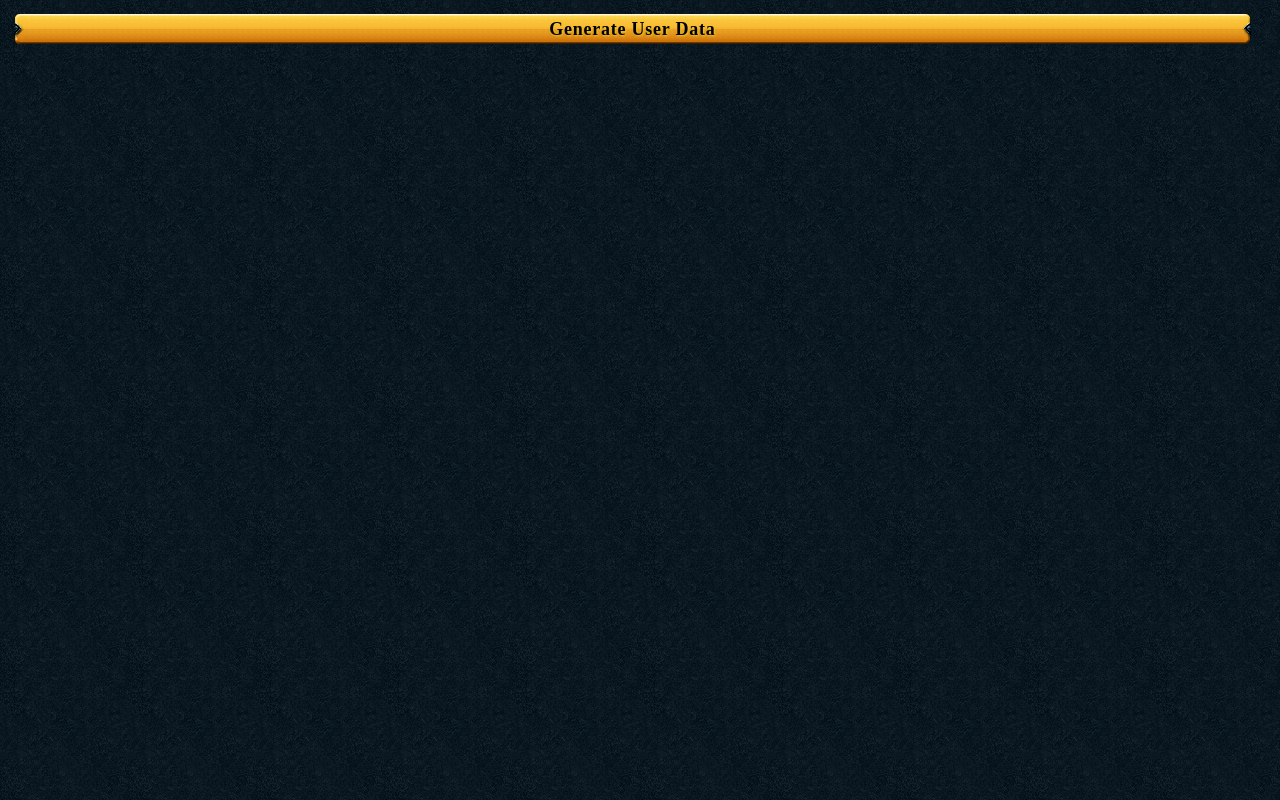
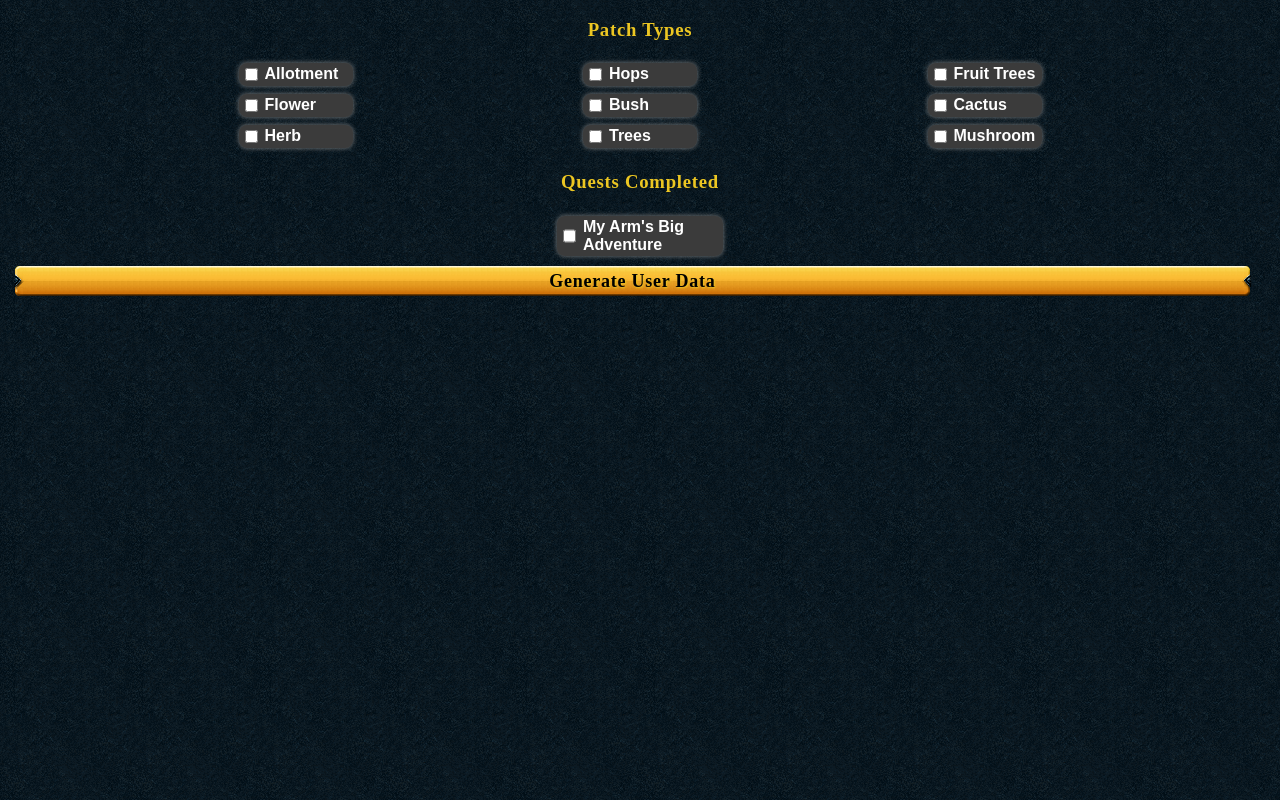
Before and after one commit to cjfritz9/Alt-1-Efficient-Farm-Runs, a React (Create React App) app: page /new-preset in a window 1280 px wide. Built offline with nearby package versions, Linux system fonts and the light colour scheme; a web font is replaced by a local one.

Commit message:
functionality for selecting patch types complete

```diff
--- a/public/index.css
+++ b/public/index.css
@@ -1,7 +1,12 @@
+html {
+  font-family: 'Poppins', sans-serif;
+  font-weight: bold;
+  color: #FFF;
+}
+
 body {
   background-image: url('./images/background.png');
   min-width: 250px;
-  overflow: hidden;
 }
 
 .nis-button {
@@ -27,7 +32,7 @@ body {
 }
 
 .option-button {
-  width: 33%;
+  width: 31%;
 }
 .nis-button::before {
   width: 12px;
@@ -66,14 +71,54 @@ body {
   color: #ecc622;
   text-align: center;
   font-family: 'trajan-pro-3';
+  letter-spacing: .75px;
   text-shadow: 2px 2px 2px 2px rgb(155, 155, 155);
 }
 
-#option-buttons-wrapper {
+#checkbox-buttons-wrapper {
   display: flex;
+  align-items: flex-end;
+}
+
+#patch-types-wrapper {
+  display: flex;
+  flex-direction: column;
+  flex-wrap: wrap;
+  align-items: flex-start;
+  max-height: 95px;
+  align-content: space-evenly;
+}
+
+#quests-completed-wrapper {
+  display: flex;
+  flex-direction: column;
+  flex-wrap: wrap;
+  align-items: flex-start;
+  max-height: 95px;
+  align-content: space-evenly;
+}
+
+.checkbox-label-wrapper {
+  display: flex;
+  border-radius: 8px;
+  background-color: rgb(59, 59, 59);
+  padding: 2px;
+  padding-right: 4px;
+  margin: 4px 0px;
+  box-shadow: 0px 0px 5px grey;
+  width: 108px;
+}
+
+#checkbox-quests-wrapper {
+  width: 160px;
+}
+
+.checkbox-labels {
+  margin-left: 4px;
 }
 
 @font-face{
 	font-family:'trajan-pro-3';
 	src:url(./data/Trajans-Caps\ Normal.ttf)
 }
+@import url('https://fonts.googleapis.com/css2?family=Poppins&display=swap');
--- a/src/components/App.tsx
+++ b/src/components/App.tsx
@@ -1,37 +1,18 @@
-import { useEffect, useRef, useState } from 'react';
 import { Route, Routes } from 'react-router-dom';
 import NewPreset from './NewPreset';
 import Home from './Home';
 import Landing from './Landing';
 
 const App: React.FC = () => {
-  const [user, setUser] = useState(null)
-  const userRef = useRef();
-
-  const getUserInfo = () => {
-    if (!user) {
-      const userSettings = localStorage.getItem('efficient_farm_runs');
-
-      if (userSettings && typeof userSettings === 'string') {
-        const parsedSettings = JSON.parse(userSettings);
-        setUser(parsedSettings)
-        userRef.current = parsedSettings;
-      }
-    }
-  };
-
-  useEffect(() => {
-    getUserInfo();
-  });
 
   return (
-    <div>
+    <>
       <Routes>
-        <Route path='/' element={<Landing user={userRef.current!} />} />
+        <Route path='/' element={<Landing />} />
         <Route path='/home' element={<Home />} />
         <Route path='/new-preset' element={<NewPreset />} />
       </Routes>
-    </div>
+    </>
   );
 };
 
--- a/src/components/Landing.tsx
+++ b/src/components/Landing.tsx
@@ -1,28 +1,31 @@
 import React, { useEffect } from 'react';
 import { useNavigate } from 'react-router';
-import { UserProps } from '../models/props';
 
-const Landing: React.FC<UserProps> = ({ user }) => {
+const Landing: React.FC = () => {
   const navigate = useNavigate();
+
+  const userData = localStorage.getItem('efficient_farm_runs')
 
   const newPresetHandler = () => {
     navigate('/new-preset');
   };
 
   useEffect(() => {
-    if (user) {
+    if (userData) {
       navigate('/home')
+    } else {
+
     }
   })
 
   return (
-    <div style={{ color: 'white' }}>
+    <main className='outer-wrapper'>
       <div>
         <button className='nis-button' onClick={newPresetHandler}>
           Create New Preset
         </button>
       </div>
-    </div>
+    </main>
   );
 };
 
--- a/src/components/NewPreset.tsx
+++ b/src/components/NewPreset.tsx
@@ -1,13 +1,24 @@
-import React from "react"
-import { useNavigate } from "react-router"
+import React, { useRef } from 'react';
+import { useNavigate } from 'react-router';
+import { PatchTypes } from '../models/preset';
+import { defaultPresets } from '../utils/defaults';
 
 const NewPreset: React.FC = () => {
+  const presetRef = useRef(defaultPresets);
 
   const navigate = useNavigate();
 
   const testHandler = () => {
-    localStorage.setItem('efficient_farm_runs', JSON.stringify({
-      data: {
+    localStorage.setItem(
+      'efficient_farm_runs',
+      JSON.stringify({
+        previousUser: true
+      })
+    );
+
+    localStorage.setItem(
+      'efr_presets',
+      JSON.stringify({
         preset1: {
           name: 'Tree Run'
         },
@@ -17,14 +28,165 @@ const NewPreset: React.FC = () => {
         preset3: {
           name: 'Full Run'
         }
+      })
+    );
+    navigate('/');
+  };
+
+  const patchPresetUpdateHandler = (
+    toggleActive: boolean,
+    setting: string
+  ): void => {
+    Object.keys(presetRef.current.patchTypes).forEach((type) => {
+      if (setting === type) {
+        presetRef.current.patchTypes[type as keyof PatchTypes] = toggleActive;
+
+        console.log(presetRef.current.patchTypes);
       }
-    }))
-    navigate('/')
+    });
+  };
+
+  const questsPresetUpdateHandler = (
+    toggleActive: boolean,
+    setting: string
+  ): void => {
+    console.log(toggleActive, setting);
+
   }
 
   return (
-    <button className="nis-button" onClick={testHandler}>Generate User Data</button>
-  )
-}
+    <main className='outer-wrapper'>
+      <h3 className='preset-header'>Patch Types</h3>
+      <div id='patch-types-wrapper'>
+        <div className='checkbox-label-wrapper'>
+          <input
+            id='allotment'
+            type='checkbox'
+            onClick={(e: any) =>
+              patchPresetUpdateHandler(e.target.checked, e.target.id)
+            }
+          ></input>
+          <label className='checkbox-labels' htmlFor='allotment'>
+            Allotment
+          </label>
+        </div>
+        <div className='checkbox-label-wrapper'>
+          <input
+            id='flower'
+            type='checkbox'
+            onClick={(e: any) =>
+              patchPresetUpdateHandler(e.target.checked, e.target.id)
+            }
+          ></input>
+          <label className='checkbox-labels' htmlFor='flower'>
+            Flower
+          </label>
+        </div>
+        <div className='checkbox-label-wrapper'>
+          <input
+            id='herb'
+            type='checkbox'
+            onClick={(e: any) =>
+              patchPresetUpdateHandler(e.target.checked, e.target.id)
+            }
+          ></input>
+          <label className='checkbox-labels' htmlFor='herb'>
+            Herb
+          </label>
+        </div>
+        <div className='checkbox-label-wrapper'>
+          <input
+            id='hops'
+            type='checkbox'
+            onClick={(e: any) =>
+              patchPresetUpdateHandler(e.target.checked, e.target.id)
+            }
+          ></input>
+          <label className='checkbox-labels' htmlFor='hops'>
+            Hops
+          </label>
+        </div>
+        <div className='checkbox-label-wrapper'>
+          <input
+            id='bush'
+            type='checkbox'
+            onClick={(e: any) =>
+              patchPresetUpdateHandler(e.target.checked, e.target.id)
+            }
+          ></input>
+          <label className='checkbox-labels' htmlFor='bush'>
+            Bush
+          </label>
+        </div>
+        <div className='checkbox-label-wrapper'>
+          <input
+            id='trees'
+            type='checkbox'
+            onClick={(e: any) =>
+              patchPresetUpdateHandler(e.target.checked, e.target.id)
+            }
+          ></input>
+          <label className='checkbox-labels' htmlFor='trees'>
+            Trees
+          </label>
+        </div>
+        <div className='checkbox-label-wrapper'>
+          <input
+            id='fruitTrees'
+            type='checkbox'
+            onClick={(e: any) =>
+              patchPresetUpdateHandler(e.target.checked, e.target.id)
+            }
+          ></input>
+          <label className='checkbox-labels' htmlFor='fruitTrees'>
+            Fruit Trees
+          </label>
+        </div>
+        <div className='checkbox-label-wrapper'>
+          <input
+            id='cactus'
+            type='checkbox'
+            onClick={(e: any) =>
+              patchPresetUpdateHandler(e.target.checked, e.target.id)
+            }
+          ></input>
+          <label className='checkbox-labels' htmlFor='cactus'>
+            Cactus
+          </label>
+        </div>
+        <div className='checkbox-label-wrapper'>
+          <input
+            id='mushroom'
+            type='checkbox'
+            onClick={(e: any) =>
+              patchPresetUpdateHandler(e.target.checked, e.target.id)
+            }
+          ></input>
+          <label className='checkbox-labels' htmlFor='mushroom'>
+            Mushroom
+          </label>
+        </div>
+      </div>
+      <h3 className='preset-header'>Quests Completed</h3>
+      <div id='quests-completed-wrapper'>
+      <div id='checkbox-quests-wrapper' className='checkbox-label-wrapper'>
+          <input
+            id='maba'
+            type='checkbox'
+            onClick={(e: any) =>
+              questsPresetUpdateHandler(e.target.checked, e.target.id)
+            }
+          ></input>
+          <label className='checkbox-labels' htmlFor='maba'>
+            My Arm's Big Adventure
+          </label>
+        </div>
+      </div>
+      <button className='nis-button' onClick={testHandler}>
+        Generate User Data
+      </button>
+    </main>
+  );
+};
 
 export default NewPreset;
--- a/src/index.tsx
+++ b/src/index.tsx
@@ -1,15 +1,15 @@
 import { createRoot } from 'react-dom/client';
 import React from 'react';
 import App from './components/App';
-import { BrowserRouter } from 'react-router-dom';
+import { BrowserRouter as Router } from 'react-router-dom';
 
 const container = document.getElementById('app')! as HTMLDivElement;
 const root = createRoot(container);
 
 root.render(
   <React.StrictMode>
-    <BrowserRouter>
+    <Router>
       <App />
-    </BrowserRouter>
+    </Router>
   </React.StrictMode>
 );
--- /dev/null
+++ b/src/models/preset.ts
@@ -0,0 +1,28 @@
+export interface PatchTypes {
+  allotment: boolean;
+  flower: boolean;
+  herb: boolean;
+  hops: boolean;
+  bush: boolean;
+  trees: boolean;
+  fruitTrees: boolean;
+  cactus: boolean;
+  mushroom: boolean;
+}
+
+export interface Preset {
+  name: string;
+  patchTypes: PatchTypes;
+}
+
+export interface UserPresets {
+  preset1: {
+    presets: Preset;
+  };
+  preset2: {
+    presets: Preset;
+  };
+  preset3: {
+    presets: Preset;
+  };
+}
--- /dev/null
+++ b/src/utils/defaults.ts
@@ -0,0 +1,16 @@
+import { Preset } from "../models/preset"
+
+export const defaultPresets: Preset = {
+  name: '',
+  patchTypes: {
+    allotment: false,
+    flower: false,
+    herb: false,
+    hops: false,
+    bush: false,
+    trees: false,
+    fruitTrees: false,
+    cactus: false,
+    mushroom: false,
+  }
+}
```
Also changed, not shown: src/components/Home.tsx (+42 -22 lines), src/models/props.ts (deleted, +0 -19 lines), 1 other file (tests, documents, lock files or other folders).
